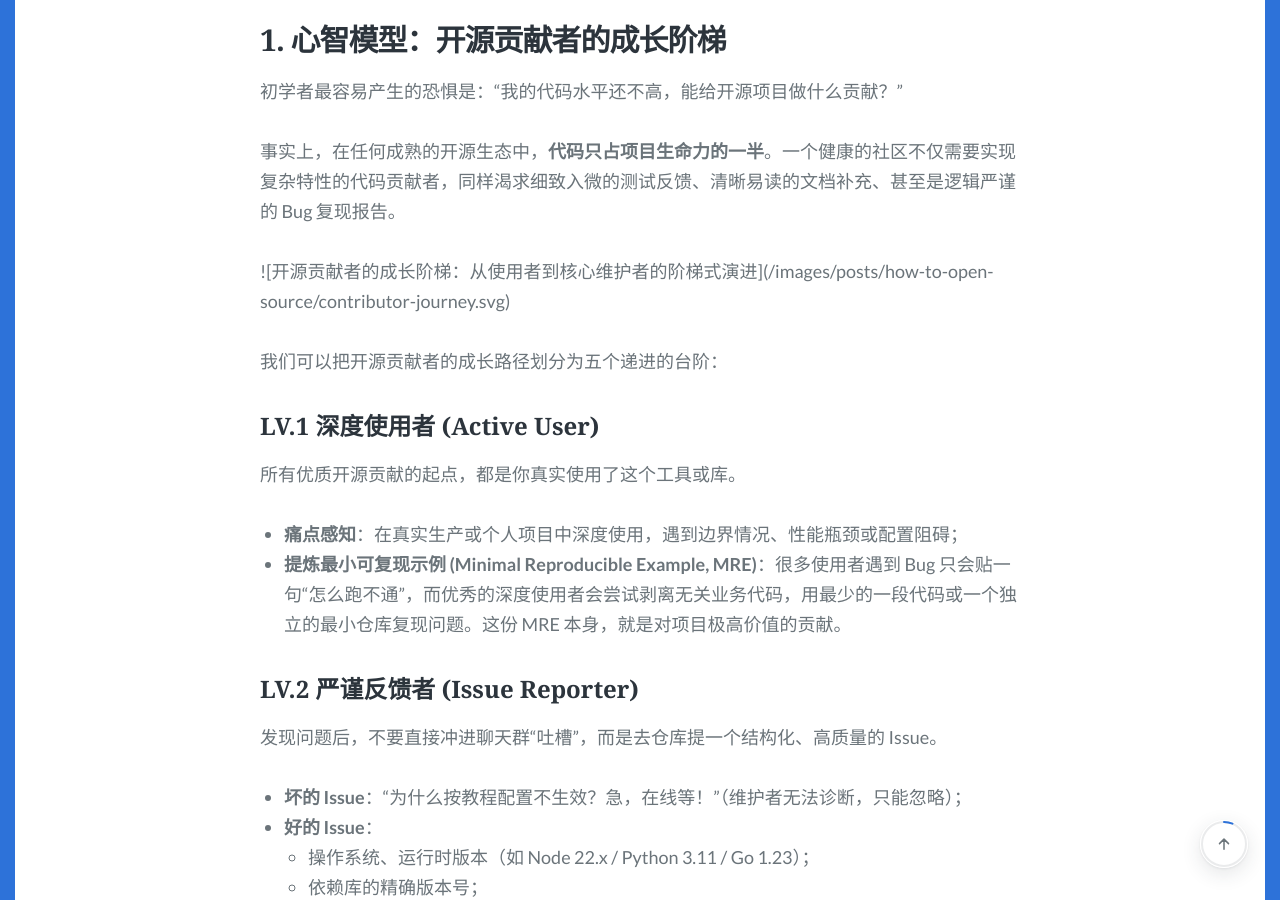
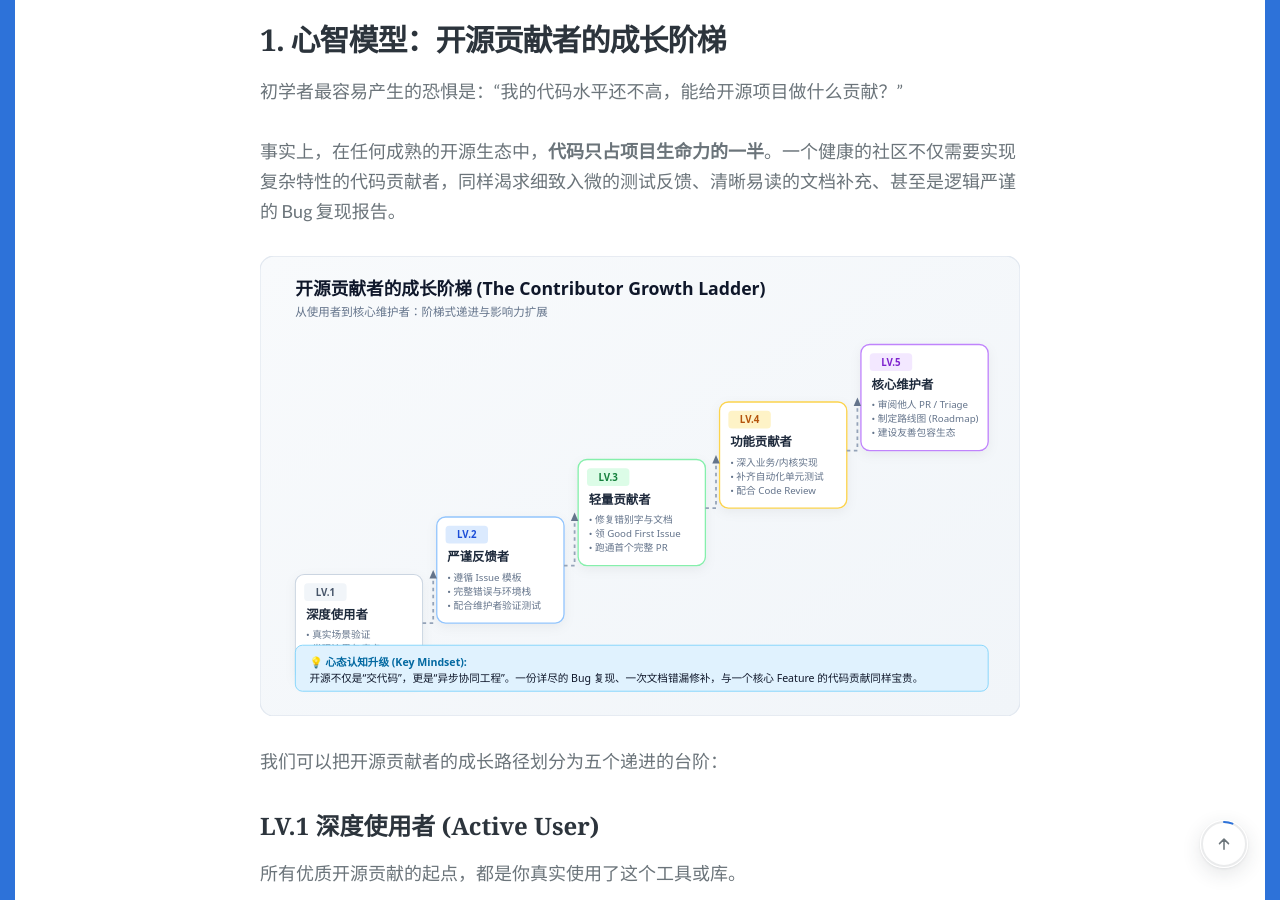
Before and after one commit to yangjj-iso/yangjj-iso.github.io, a Jekyll site: the page built from _posts/2026-10-12-how-to-do-open-source-a-practical-guide.md, in a window 1280 px wide and 900 px high, scrolled down 817 px. Built offline with Jekyll 4.4.1, drawn with Linux system fonts in a browser that asks for light colours; some web fonts are replaced; comment, search, counter and statistics services are not loaded; some of the changed text lies outside the part shown.

Commit message:
fix(blog): remove escaped backslashes in markdown image tags

```diff
--- a/_posts/2026-10-12-how-to-do-open-source-a-practical-guide.md
+++ b/_posts/2026-10-12-how-to-do-open-source-a-practical-guide.md
@@ -20,7 +20,7 @@
 
 事实上，在任何成熟的开源生态中，**代码只占项目生命力的一半**。一个健康的社区不仅需要实现复杂特性的代码贡献者，同样渴求细致入微的测试反馈、清晰易读的文档补充、甚至是逻辑严谨的 Bug 复现报告。
 
-\!\[开源贡献者的成长阶梯：从使用者到核心维护者的阶梯式演进\]({{ "/images/posts/how-to-open-source/contributor-journey.svg" | relative_url }})
+![开源贡献者的成长阶梯：从使用者到核心维护者的阶梯式演进]({{ "/images/posts/how-to-open-source/contributor-journey.svg" | relative_url }})
 
 我们可以把开源贡献者的成长路径划分为五个递进的台阶：
 
@@ -80,7 +80,7 @@
 
 要优雅地在 GitHub 上协作，必须理解 **三层仓库空间拓扑** 与标准闭环操作流程：
 
-\!\[GitHub 协同标准闭环：Upstream、Origin 与 Local 的三层拓扑与交互流\]({{ "/images/posts/how-to-open-source/git-collaboration-workflow.svg" | relative_url }})
+![GitHub 协同标准闭环：Upstream、Origin 与 Local 的三层拓扑与交互流]({{ "/images/posts/how-to-open-source/git-collaboration-workflow.svg" | relative_url }})
 
 ### 核心空间拓扑定义
 
@@ -204,7 +204,7 @@
 
 一个经得起检验的高水准开源仓库，应当由以下四大支柱模块构成：
 
-\!\[高品质开源仓库的标准结构全景图：门面、治理、自动化与核心代码四大支柱\]({{ "/images/posts/how-to-open-source/repo-standard-anatomy.svg" | relative_url }})
+![高品质开源仓库的标准结构全景图：门面、治理、自动化与核心代码四大支柱]({{ "/images/posts/how-to-open-source/repo-standard-anatomy.svg" | relative_url }})
 
 ### 1. 门面展示与引导 (Showcase & Identity)
 
@@ -249,7 +249,7 @@
 
 其实核心决策逻辑非常简单，主要围绕两个核心分水岭展开：**“是否允许闭源商用”** 以及 **“是否具有代码传染性”**。
 
-\!\[常见开源许可证选型决策树：宽松型与传染型的关键权衡\]({{ "/images/posts/how-to-open-source/license-decision-tree.svg" | relative_url }})
+![常见开源许可证选型决策树：宽松型与传染型的关键权衡]({{ "/images/posts/how-to-open-source/license-decision-tree.svg" | relative_url }})
 
 ### 宽松型许可证 (Permissive)
 
```
